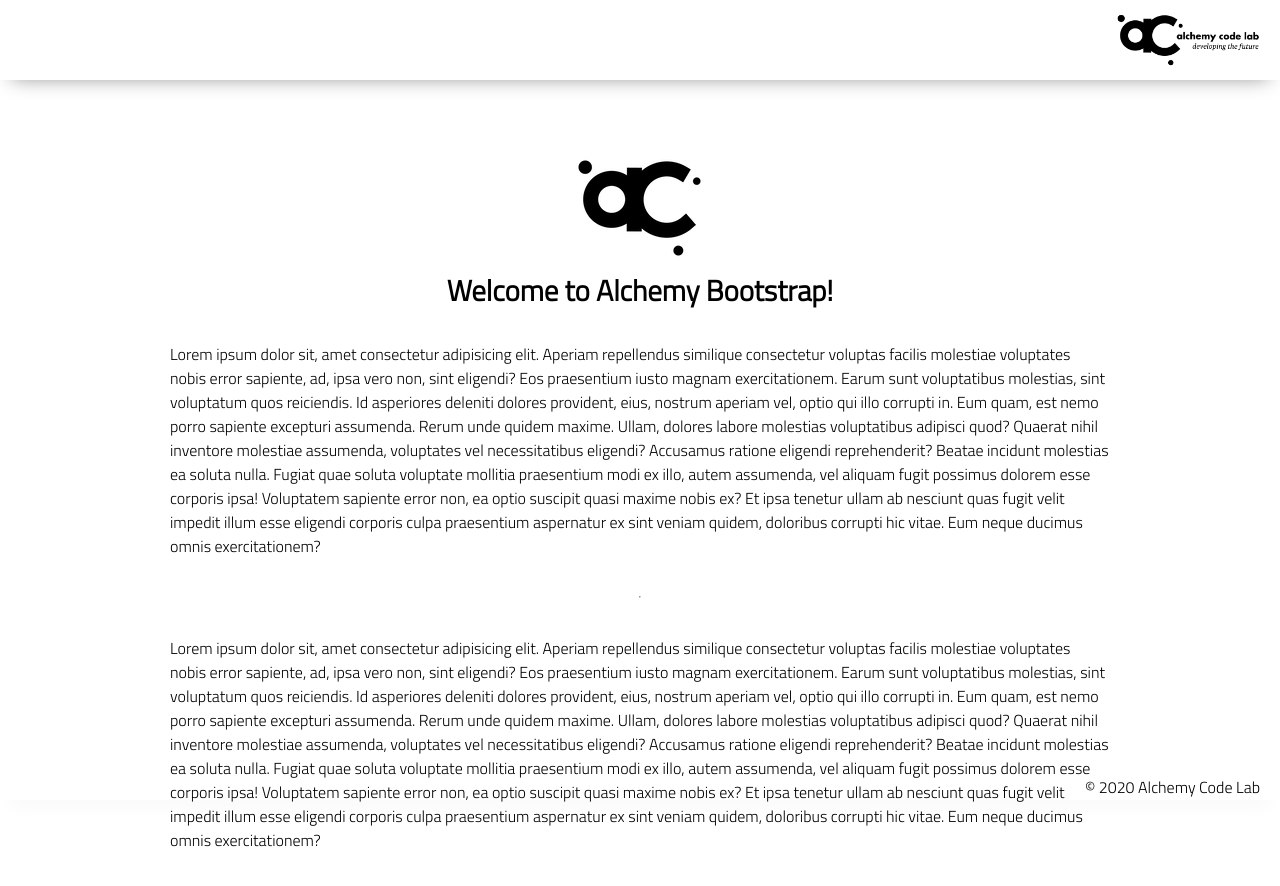
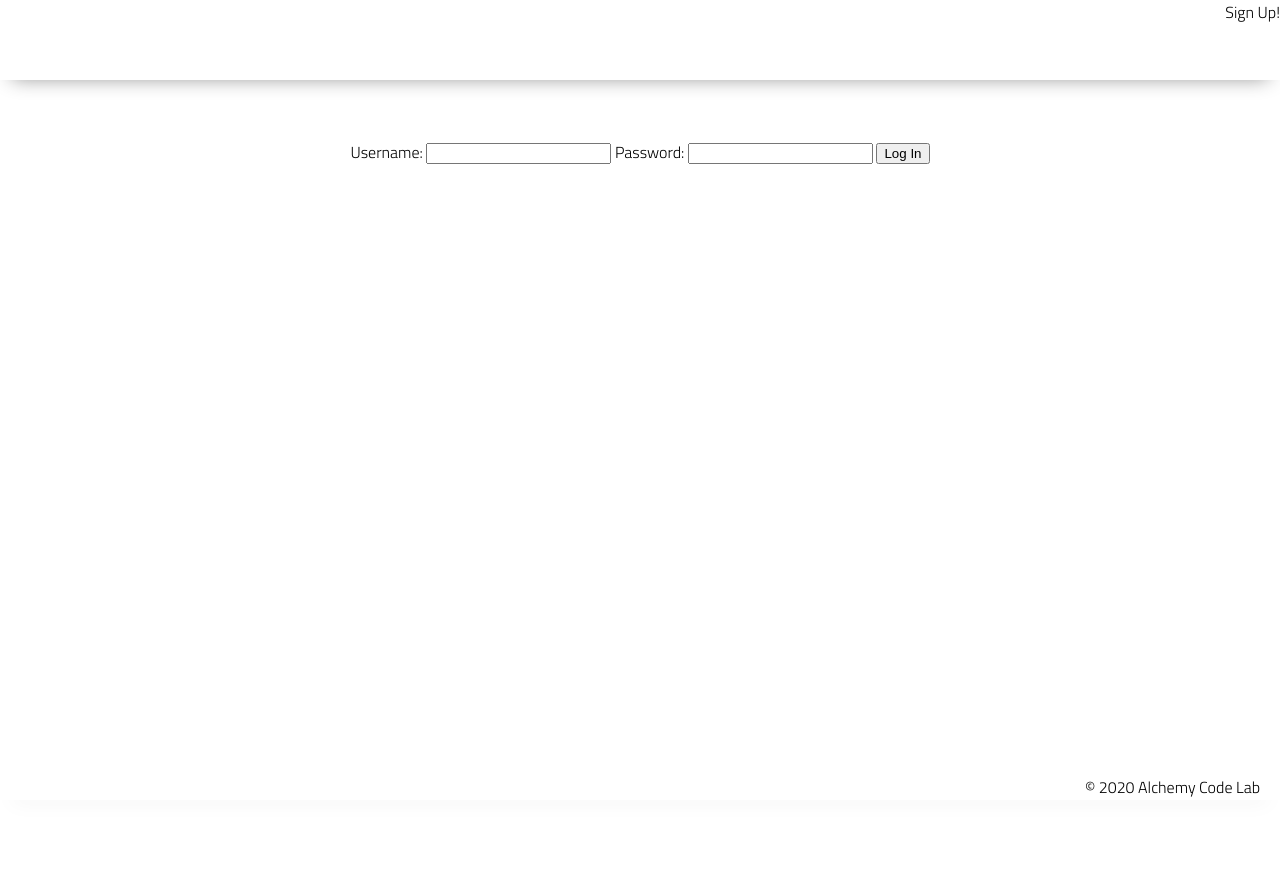
Before and after one commit to chase-abbott/lab-16-todo-list, a plain HTML site: page index.html in a window 1280 px wide. After the commit the page ends 800 px from the top, so only its background shows below. Drawn offline with Linux system fonts and the light colour scheme.

Commit message:
html elements and TDD login functions

```diff
--- a/app.js
+++ b/app.js
@@ -1,5 +1,5 @@
-// import functions and grab DOM elements
+import { getLoggedIn, setLoggedIn } from "./local-storage.utils.js";
 
-// initialize state
+setLoggedIn('chase');
 
-// set event listeners to update state and DOM
+console.log(getLoggedIn());
--- a/index.html
+++ b/index.html
@@ -9,58 +9,27 @@
     <link rel="stylesheet" href="./styles/reset.css">
     <link rel="stylesheet" href="./styles/style.css">
     <link rel="stylesheet" href="./styles/home.css">
-    <title>Document</title>
+    <title>Login Page</title>
 </head>
 
 <body>
     <header>
-        <div class="gutter-right logo">
-            <img src="assets/big-logo.png" />
-        </div>
+        <h1> Sign Up! </h1>
     </header>
     <main>
         <section class="main-section">
-            <img class="main-logo" src="assets/alchemy-logo.png" />
-            <h2>
-                Welcome to Alchemy Bootstrap!
-            </h2>
-
-            <p>
-                Lorem ipsum dolor sit, amet consectetur adipisicing elit. Aperiam repellendus similique consectetur
-                voluptas facilis molestiae voluptates nobis error sapiente, ad, ipsa vero non, sint eligendi? Eos
-                praesentium iusto magnam exercitationem.
-                Earum sunt voluptatibus molestias, sint voluptatum quos reiciendis. Id asperiores deleniti dolores
-                provident, eius, nostrum aperiam vel, optio qui illo corrupti in. Eum quam, est nemo porro sapiente
-                excepturi assumenda.
-                Rerum unde quidem maxime. Ullam, dolores labore molestias voluptatibus adipisci quod? Quaerat nihil
-                inventore molestiae assumenda, voluptates vel necessitatibus eligendi? Accusamus ratione eligendi
-                reprehenderit? Beatae incidunt molestias ea soluta nulla.
-                Fugiat quae soluta voluptate mollitia praesentium modi ex illo, autem assumenda, vel aliquam fugit
-                possimus dolorem esse corporis ipsa! Voluptatem sapiente error non, ea optio suscipit quasi maxime nobis
-                ex?
-                Et ipsa tenetur ullam ab nesciunt quas fugit velit impedit illum esse eligendi corporis culpa
-                praesentium aspernatur ex sint veniam quidem, doloribus corrupti hic vitae. Eum neque ducimus omnis
-                exercitationem?
-            </p>
-            <hr />
-            <p>
-                Lorem ipsum dolor sit, amet consectetur adipisicing elit. Aperiam repellendus similique consectetur
-                voluptas facilis molestiae voluptates nobis error sapiente, ad, ipsa vero non, sint eligendi? Eos
-                praesentium iusto magnam exercitationem.
-                Earum sunt voluptatibus molestias, sint voluptatum quos reiciendis. Id asperiores deleniti dolores
-                provident, eius, nostrum aperiam vel, optio qui illo corrupti in. Eum quam, est nemo porro sapiente
-                excepturi assumenda.
-                Rerum unde quidem maxime. Ullam, dolores labore molestias voluptatibus adipisci quod? Quaerat nihil
-                inventore molestiae assumenda, voluptates vel necessitatibus eligendi? Accusamus ratione eligendi
-                reprehenderit? Beatae incidunt molestias ea soluta nulla.
-                Fugiat quae soluta voluptate mollitia praesentium modi ex illo, autem assumenda, vel aliquam fugit
-                possimus dolorem esse corporis ipsa! Voluptatem sapiente error non, ea optio suscipit quasi maxime nobis
-                ex?
-                Et ipsa tenetur ullam ab nesciunt quas fugit velit impedit illum esse eligendi corporis culpa
-                praesentium aspernatur ex sint veniam quidem, doloribus corrupti hic vitae. Eum neque ducimus omnis
-                exercitationem?
-            </p>
-
+            <form id="form">
+                <label>
+                    Username:
+                    <input type="text" name="username">
+                </label>
+                <label>
+                    Password:
+                    <input type="text" name="password">
+                </label>
+                <button id="log-in">Log In</button>
+            </form>
+            <div id="error-div"></div>
         </section>
     </main>
     <footer>
--- /dev/null
+++ b/local-storage.utils.js
@@ -0,0 +1,25 @@
+
+const LOGGED_IN = 'LOGGED_IN';
+
+export function setLoggedIn(username) {
+    const stringyUsername = JSON.stringify(username);
+
+    localStorage.setItem(LOGGED_IN, stringyUsername);
+}
+
+export function getLoggedIn() {
+    const user = localStorage.getItem(LOGGED_IN);
+    const parsedLogIn = JSON.parse(user);
+
+    if (!parsedLogIn) return '';
+
+    return parsedLogIn;
+}
+
+export function isLoggedIn(username) {
+    const login = getLoggedIn();
+
+    if (login === username) return true;
+
+    return false;
+}
```
Also changed, not shown: test/example.test.js (+23 -11 lines), todo/index.html (added, +28 -0 lines), todo/todo.js (added).
